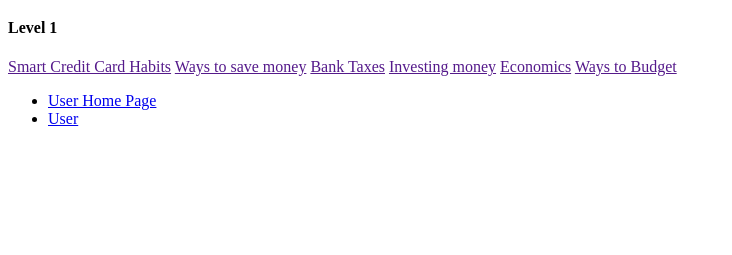
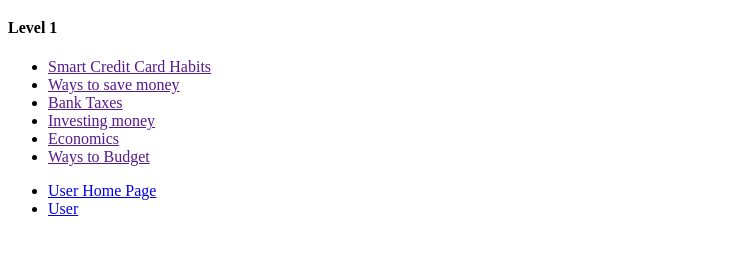
Before and after one commit to sniper000/Duolingo-for-Financial-Literacy, a plain HTML site: page financial_literacy.html in a window 1280 px wide. Shown: the part 61-316 px from the top of the page, without its empty margins (0-732 px from the left). Drawn offline with Linux system fonts and the light colour scheme.

Commit message:
added lists

```diff
--- a/financial_literacy.html
+++ b/financial_literacy.html
@@ -9,12 +9,14 @@
   <body>
     <h1>Financial Education</h1>
     <h4>Level 1</h4>
-    <a href="">Smart Credit Card Habits</a>
-    <a href="">Ways to save money</a>
-    <a href="">Bank Taxes</a>
-    <a href="">Investing money</a>
-    <a href="">Economics</a>
-    <a href="">Ways to Budget</a>
+    <ul>
+      <li><a href="">Smart Credit Card Habits</a></li>
+      <li><a href="">Ways to save money</a></li>
+      <li><a href="">Bank Taxes</a></li>
+      <li><a href="">Investing money</a></li>
+      <li><a href="">Economics</a></li>
+      <li><a href="">Ways to Budget</a></li>
+    </ul>
     <footer>
         <ul>
             <li><a href="#" class = "footer_items">User Home Page</a></li>
```
